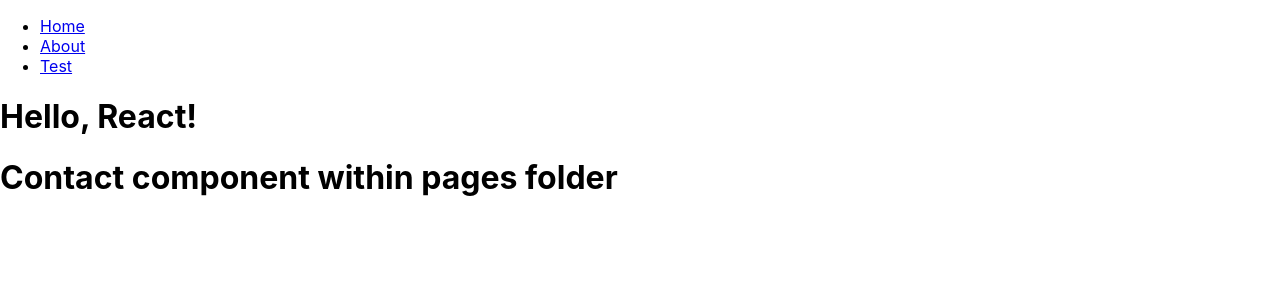
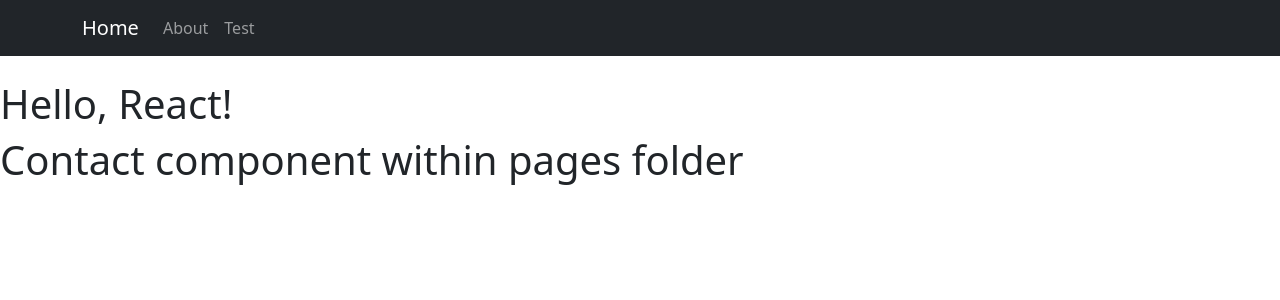
Before and after one commit to andrewcargill/sawmill_go, a React (Create React App) app in the folder mill/: page / in a window 1280 px wide. Shown: the top 300 px of the page. Built offline with nearby package versions, Linux system fonts and the light colour scheme.

Commit message:
test bootstrap with nav bar

```diff
--- a/mill/package.json
+++ b/mill/package.json
@@ -7,6 +7,7 @@
     "@testing-library/jest-dom": "^5.16.5",
     "@testing-library/react": "^13.4.0",
     "@testing-library/user-event": "^13.5.0",
+    "bootstrap": "^5.3.0",
     "react": "^18.2.0",
     "react-dom": "^18.2.0",
     "react-router-dom": "^6.13.0",
--- a/mill/src/index.js
+++ b/mill/src/index.js
@@ -1,9 +1,11 @@
 import React from 'react';
 import ReactDOM from 'react-dom/client';
 import './index.css';
-import { BrowserRouter } from 'react-router-dom';
 import App from './App';
 import reportWebVitals from './reportWebVitals';
+import 'bootstrap/dist/css/bootstrap.min.css';
+import 'bootstrap/dist/js/bootstrap.js';
+
 
 const root = ReactDOM.createRoot(document.getElementById('root'));
 root.render(
--- a/mill/src/pages/Layout.jsx
+++ b/mill/src/pages/Layout.jsx
@@ -3,25 +3,38 @@ import { Outlet, Link } from "react-router-dom";
 const Layout = () => {
   return (
     <>
-      <nav>
-        <ul>
-          <li>
-            <Link to="">Home</Link>
-          </li>
-          <li>
-            <Link to="about">About</Link>
-          </li>
-          <li>
-            <Link to="test">Test</Link>
-          </li>
-        </ul>
+      <nav className="navbar navbar-expand-lg navbar-dark bg-dark">
+        <div className="container">
+          <Link className="navbar-brand" to="/">Home</Link>
+          <button
+            className="navbar-toggler"
+            type="button"
+            data-bs-toggle="collapse"
+            data-bs-target="#navbarNav"
+            aria-controls="navbarNav"
+            aria-expanded="false"
+            aria-label="Toggle navigation"
+          >
+            <span className="navbar-toggler-icon"></span>
+          </button>
+          <div className="collapse navbar-collapse" id="navbarNav">
+            <ul className="navbar-nav">
+              <li className="nav-item">
+                <Link className="nav-link" to="about">About</Link>
+              </li>
+              <li className="nav-item">
+                <Link className="nav-link" to="test">Test</Link>
+              </li>
+            </ul>
+          </div>
+        </div>
       </nav>
 
-      <div className="content">
+      <div className="container mt-4">
         <Outlet /> {/* Render the nested components */}
       </div>
     </>
-  )
+  );
 };
 
 export default Layout;
```
Also changed, not shown: 1 other file (tests, documents, lock files or other folders).
